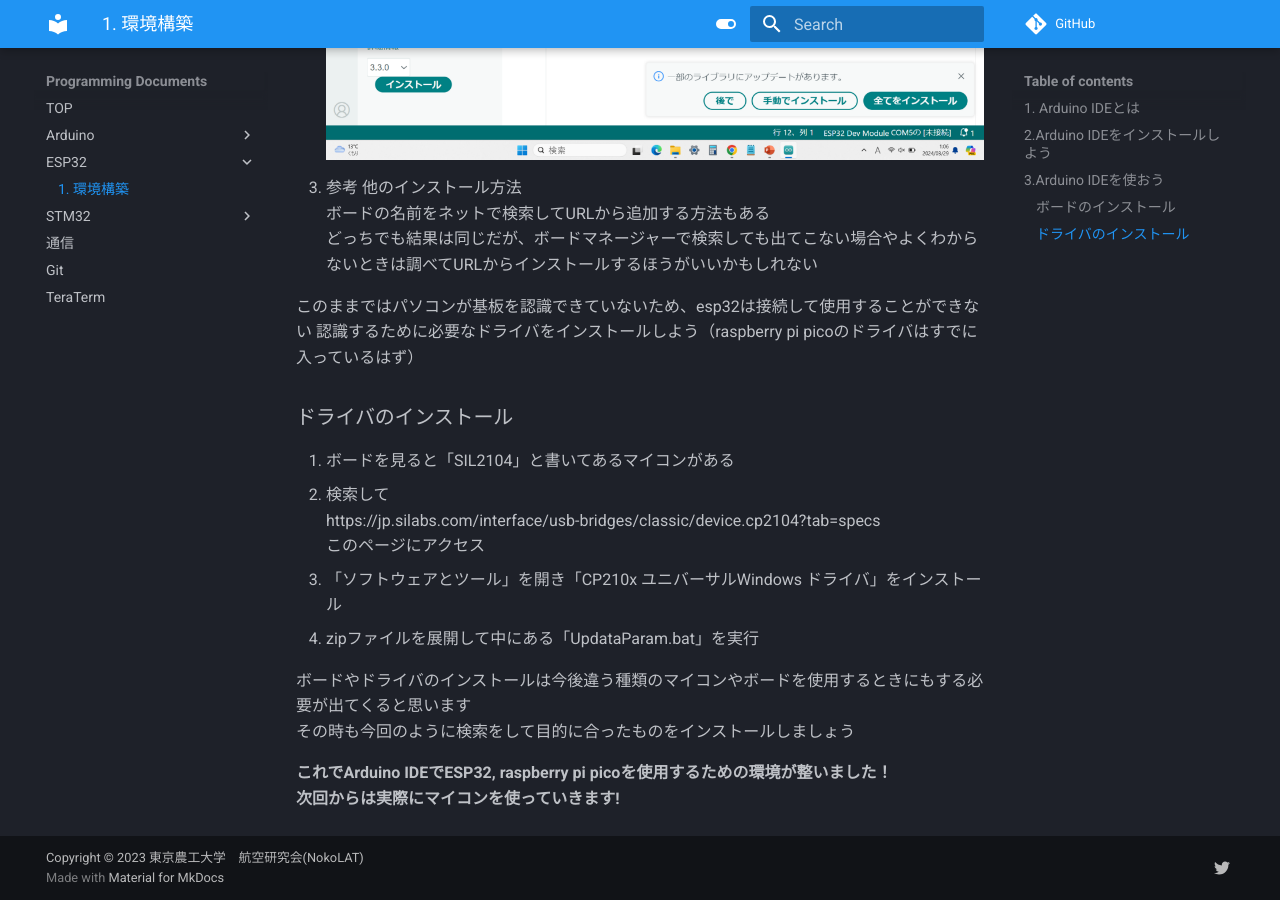
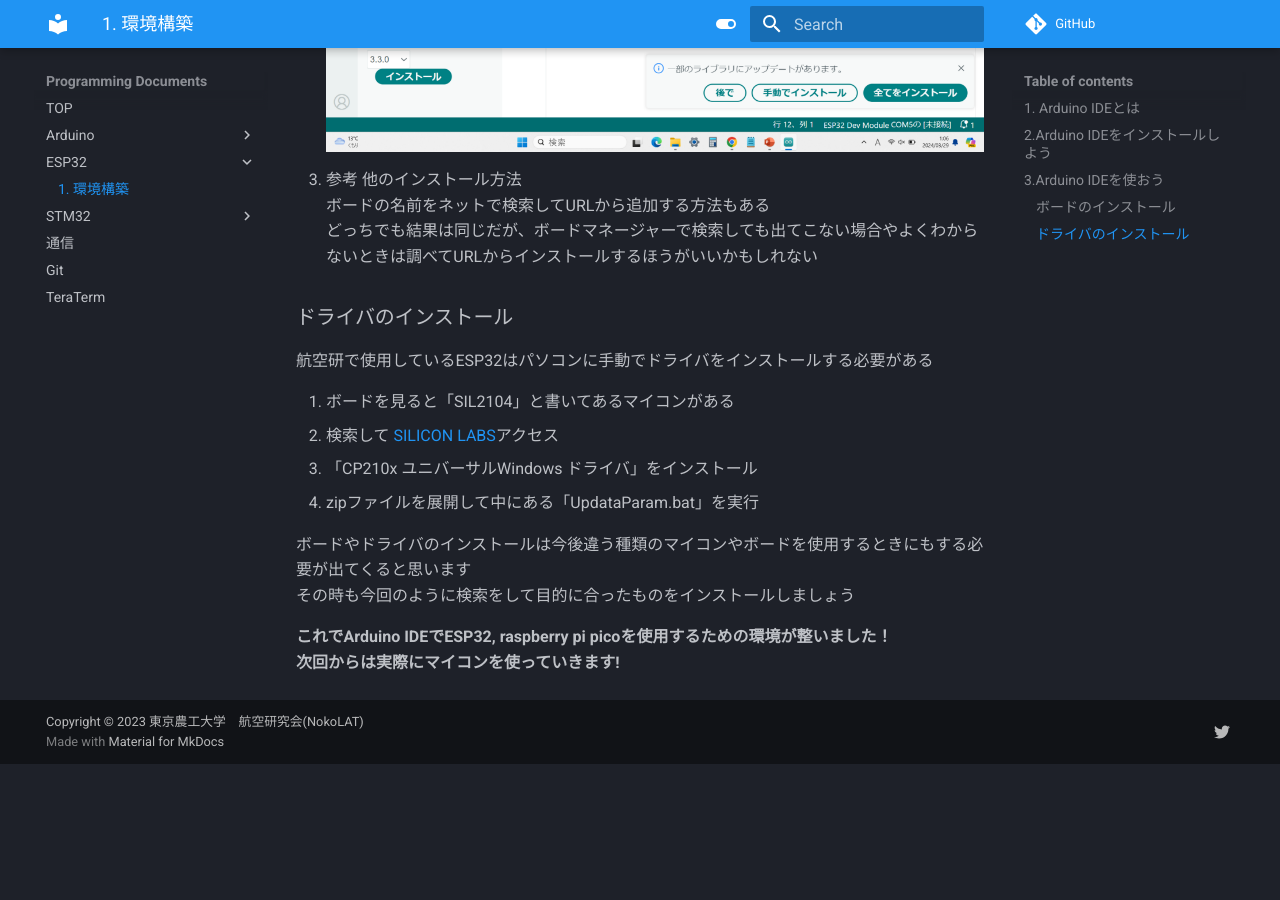
Before and after one commit to NOKOLat/Programming_Documents, an MkDocs documentation site: the page built from docs/ESP32/lesson0-environment.md, in a window 1280 px wide and 900 px high, scrolled down 2765 px. Built offline with MkDocs 1.6.1 and Material for MkDocs 9.7.7, drawn with Linux system fonts in a browser that asks for light colours; nearby versions of some CDN libraries; comment, search, counter and statistics services are not loaded; after the commit the page ends 3529 px from its top, so only the background shows below that; some of the changed text lies outside the part shown.

Commit message:
lesson0-enを微調整

```diff
--- a/docs/ESP32/lesson0-environment.md
+++ b/docs/ESP32/lesson0-environment.md
@@ -35,14 +34,13 @@
 ボードの名前をネットで検索してURLから追加する方法もある
 どっちでも結果は同じだが、ボードマネージャーで検索しても出てこない場合やよくわからないときは調べてURLからインストールするほうがいいかもしれない
 
-このままではパソコンが基板を認識できていないため、esp32は接続して使用することができない
-認識するために必要なドライバをインストールしよう（raspberry pi picoのドライバはすでに入っているはず）
 ### ドライバのインストール
+航空研で使用しているESP32はパソコンに手動でドライバをインストールする必要がある
+
 1. ボードを見ると「SIL2104」と書いてあるマイコンがある
 1. 検索して
-https://jp.silabs.com/interface/usb-bridges/classic/device.cp2104?tab=specs
-このページにアクセス
-1. 「ソフトウェアとツール」を開き「CP210x ユニバーサルWindows ドライバ」をインストール
+[SILICON LABS](https://jp.silabs.com/interface/usb-bridges/classic/device.cp2104?tab=softwareandtools)アクセス
+1. 「CP210x ユニバーサルWindows ドライバ」をインストール
 1. zipファイルを展開して中にある「UpdataParam.bat」を実行
 
 ボードやドライバのインストールは今後違う種類のマイコンやボードを使用するときにもする必要が出てくると思います
```
Also changed, not shown: other parts of docs/ESP32/lesson0-environment.md (+2 -3 lines).
